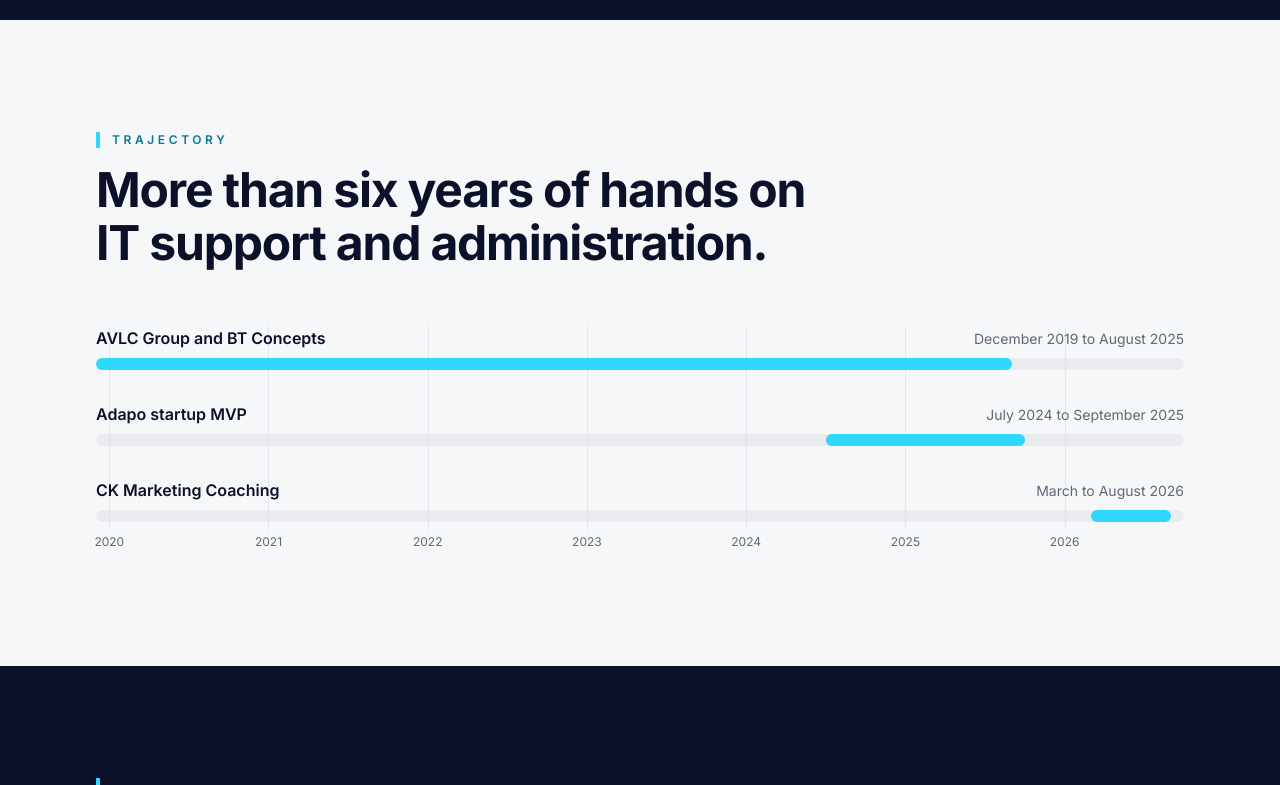
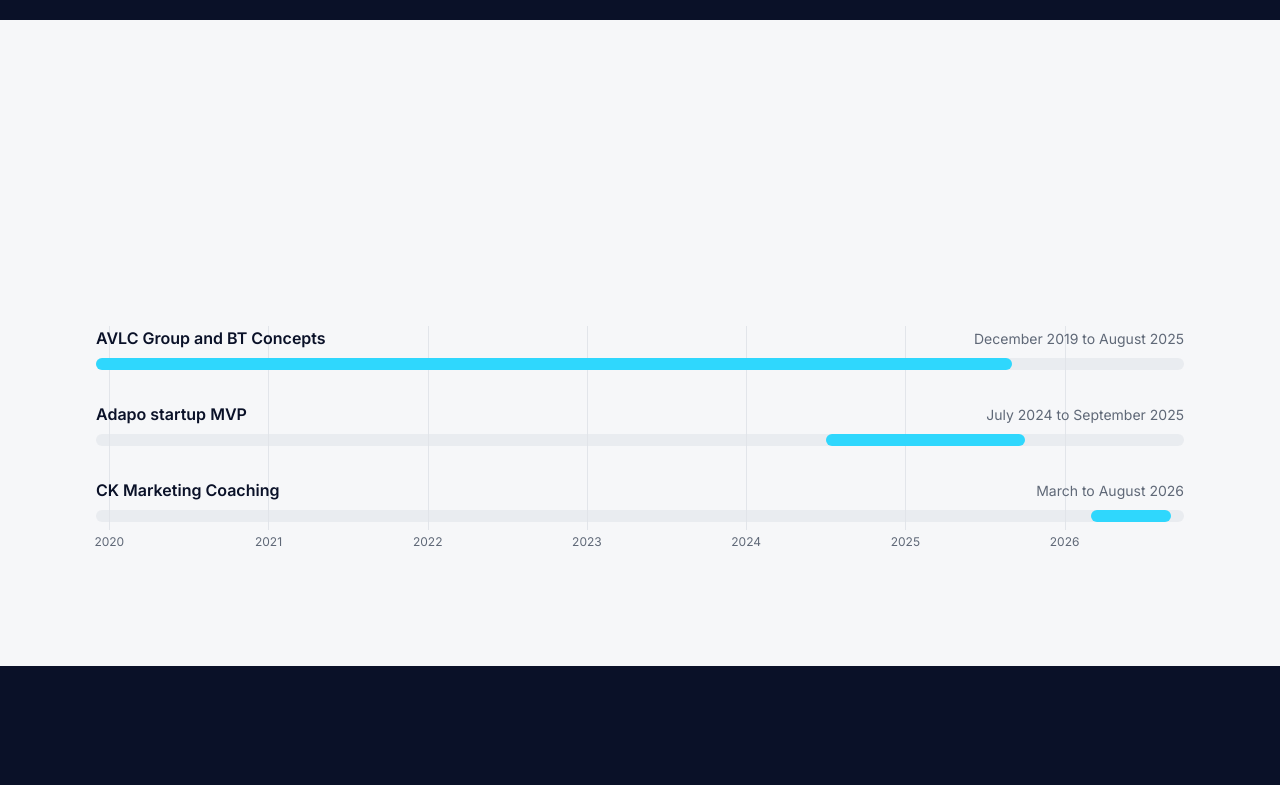
Before and after one commit to Shei-The-Techi/portfolio, a Next.js app: page /about in a window 1280 px wide. Shown: the part 1660-2445 px from the top of the page. Built offline with nearby package versions, Linux system fonts and the light colour scheme.

Commit message:
perf: disable background link prefetching and make scroll reveals CSS-only

```diff
--- a/app/globals.css
+++ b/app/globals.css
@@ -102,3 +102,26 @@
     }
   }
 }
+
+@keyframes reveal-in {
+  from {
+    opacity: 0;
+    transform: translateY(16px);
+  }
+  to {
+    opacity: 1;
+    transform: none;
+  }
+}
+
+@supports (animation-timeline: view()) {
+  @media (prefers-reduced-motion: no-preference) {
+    .reveal {
+      animation: reveal-in linear both;
+      animation-timeline: view();
+      animation-range:
+        entry calc(0% + var(--reveal-delay, 0%))
+        entry calc(40% + var(--reveal-delay, 0%));
+    }
+  }
+}
--- a/components/layout/Footer.tsx
+++ b/components/layout/Footer.tsx
@@ -26,7 +26,7 @@
           <ul className="flex flex-wrap justify-center gap-x-6 gap-y-3 text-sm">
             {links.map((item) => (
               <li key={item.href}>
-                <Link
+                <Link prefetch={false}
                   href={item.href}
                   className="text-muted transition-colors hover:text-foreground"
                 >
@@ -48,7 +48,7 @@
           <ul className="flex gap-6">
             {site.legal.map((item) => (
               <li key={item.href}>
-                <Link
+                <Link prefetch={false}
                   href={item.href}
                   className="transition-colors hover:text-foreground"
                 >
--- a/components/layout/Header.tsx
+++ b/components/layout/Header.tsx
@@ -50,7 +50,7 @@
       )}
     >
       <Container className="flex h-16 items-center justify-between gap-6">
-        <Link
+        <Link prefetch={false}
           href="/"
           className="flex items-center gap-3"
           onClick={() => setOpen(false)}
@@ -63,7 +63,7 @@
 
         <nav aria-label="Main" className="hidden items-center gap-1 md:flex">
           {site.nav.map((item) => (
-            <Link
+            <Link prefetch={false}
               key={item.href}
               href={item.href}
               aria-current={isActive(item.href) ? "page" : undefined}
@@ -124,7 +124,7 @@
             <Container className="flex flex-col gap-1 py-4">
               <nav aria-label="Mobile" className="flex flex-col gap-1">
                 {site.nav.map((item) => (
-                  <Link
+                  <Link prefetch={false}
                     key={item.href}
                     href={item.href}
                     aria-current={isActive(item.href) ? "page" : undefined}
--- a/components/ui/Button.tsx
+++ b/components/ui/Button.tsx
@@ -52,6 +52,6 @@
   ...props
 }: ComponentProps<typeof Link> & StyleProps) {
   return (
-    <Link className={buttonStyles({ variant, size, className })} {...props} />
+    <Link prefetch={false} className={buttonStyles({ variant, size, className })} {...props} />
   );
 }
--- a/components/ui/Reveal.tsx
+++ b/components/ui/Reveal.tsx
@@ -1,7 +1,5 @@
-"use client";
-
-import { motion, useReducedMotion } from "motion/react";
-import type { ReactNode } from "react";
+import type { CSSProperties, ReactNode } from "react";
+import { cn } from "@/lib/cn";
 
 type RevealProps = {
   children: ReactNode;
@@ -10,21 +8,12 @@
 };
 
 export function Reveal({ children, delay = 0, className }: RevealProps) {
-  const reduceMotion = useReducedMotion();
-
-  if (reduceMotion) {
-    return <div className={className}>{children}</div>;
-  }
-
   return (
-    <motion.div
-      className={className}
-      initial={{ opacity: 0, y: 16 }}
-      whileInView={{ opacity: 1, y: 0 }}
-      viewport={{ once: true, margin: "-80px" }}
-      transition={{ duration: 0.5, delay, ease: "easeOut" }}
+    <div
+      className={cn("reveal", className)}
+      style={{ "--reveal-delay": `${delay * 100}%` } as CSSProperties}
     >
       {children}
-    </motion.div>
+    </div>
   );
 }
```
